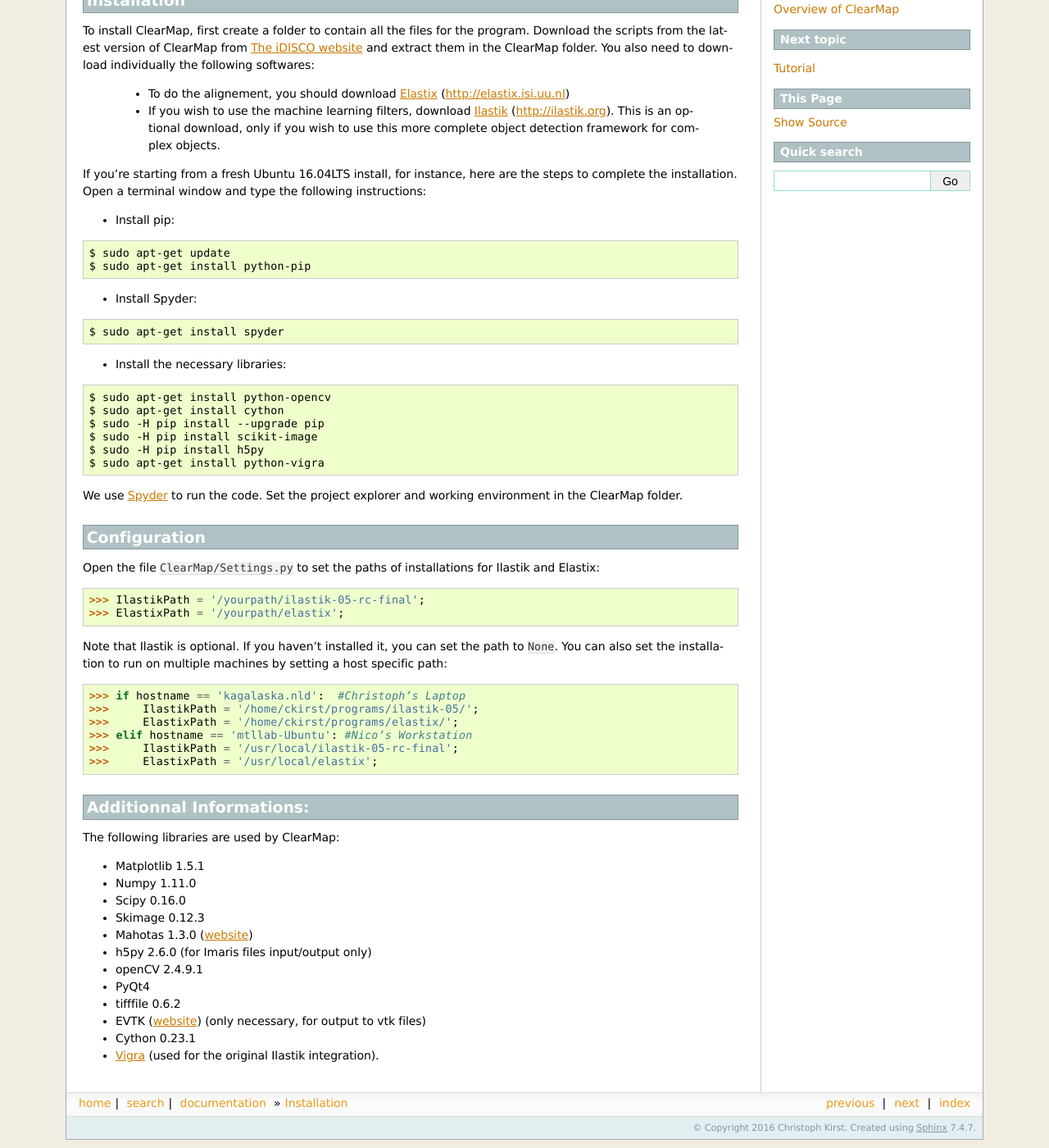
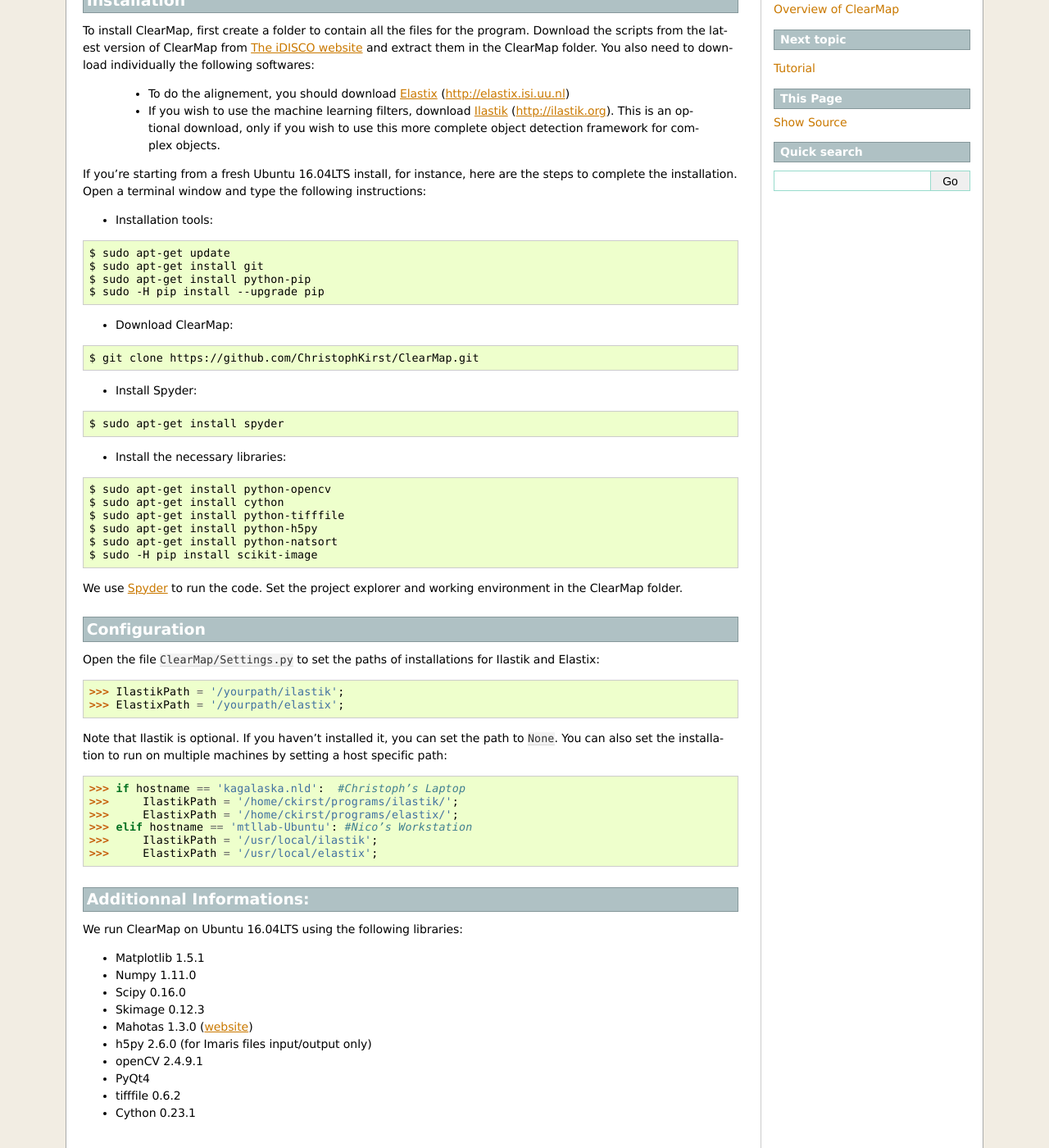
Before and after one commit to ChristophKirst/ClearMap, a Sphinx documentation site: the page built from docs/installation.rst, in a window 1280 px wide and 1400 px high, scrolled down 454 px. Shown: the whole window at 82% size. Built offline with Sphinx 7.4.7, drawn with Linux system fonts in a browser that asks for light colours; formulas are drawn with MathJax 3.

Commit message:
ClearMap0.5 initial commit

```diff
--- a/docs/installation.rst
+++ b/docs/installation.rst
@@ -18,11 +18,19 @@
 
 If you’re starting from a fresh Ubuntu 16.04LTS install, for instance, here are the steps to complete the installation. Open a terminal window and type the following instructions:
 
-- Install pip:
+- Installation tools:
 .. code-block:: bash
 
     $ sudo apt-get update
+    $ sudo apt-get install git
     $ sudo apt-get install python-pip
+    $ sudo -H pip install --upgrade pip
+
+- Download ClearMap:
+.. code-block:: bash
+
+    $ git clone https://github.com/ChristophKirst/ClearMap.git
+
 
 - Install Spyder:
 .. code-block:: bash
@@ -34,10 +42,10 @@
 
     $ sudo apt-get install python-opencv
     $ sudo apt-get install cython
-    $ sudo -H pip install --upgrade pip
+    $ sudo apt-get install python-tifffile
+    $ sudo apt-get install python-h5py
+    $ sudo apt-get install python-natsort
     $ sudo -H pip install scikit-image
-    $ sudo -H pip install h5py
-    $ sudo apt-get install python-vigra
 
 We use `Spyder <https://pythonhosted.org/spyder/>`_ to run the code. Set the project explorer and working environment in the ClearMap folder.
 
@@ -46,21 +54,21 @@
 
 Open the file ``ClearMap/Settings.py`` to set the paths of installations for Ilastik and Elastix:
 
-    >>> IlastikPath = '/yourpath/ilastik-05-rc-final';
+    >>> IlastikPath = '/yourpath/ilastik';
     >>> ElastixPath = '/yourpath/elastix';
 
 Note that Ilastik is optional. If you haven’t installed it, you can set the path to ``None``. You can also set the installation to run on multiple machines by setting a host specific path:
 
     >>> if hostname == 'kagalaska.nld':  #Christoph’s Laptop
-    >>>     IlastikPath = '/home/ckirst/programs/ilastik-05/';
+    >>>     IlastikPath = '/home/ckirst/programs/ilastik/';
     >>>     ElastixPath = '/home/ckirst/programs/elastix/';
     >>> elif hostname == 'mtllab-Ubuntu': #Nico’s Workstation
-    >>>     IlastikPath = '/usr/local/ilastik-05-rc-final';
+    >>>     IlastikPath = '/usr/local/ilastik';
     >>>     ElastixPath = '/usr/local/elastix';
 
 Additionnal Informations:
 ^^^^^^^^^^^^^^^^^^^^^^^^^
-The following libraries are used by ClearMap:
+We run ClearMap on Ubuntu 16.04LTS using the following libraries:
 
 - Matplotlib 1.5.1
 - Numpy 1.11.0
@@ -71,6 +79,4 @@
 - openCV 2.4.9.1
 - PyQt4
 - tifffile 0.6.2
-- EVTK (`website <https://bitbucket.org/pauloh/pyevtk/overview>`_) (only necessary, for output to vtk files)
 - Cython 0.23.1
-- `Vigra <http://ukoethe.github.io/vigra/>`_ (used for the original Ilastik integration).
```
Also changed, not shown: 7 other files.
